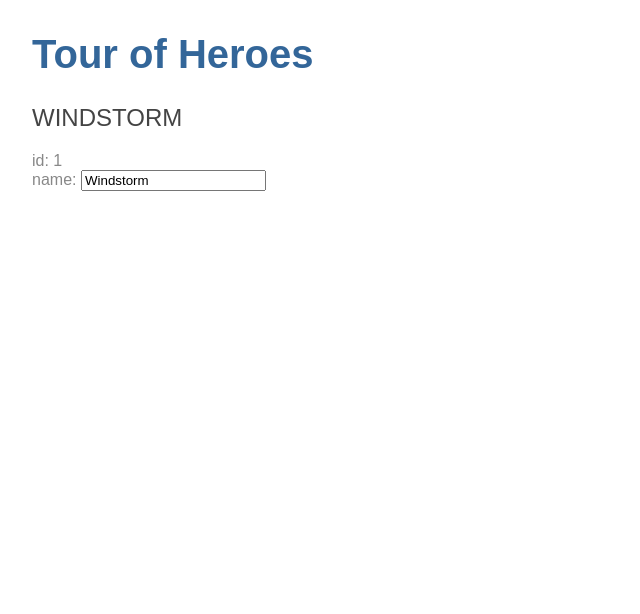
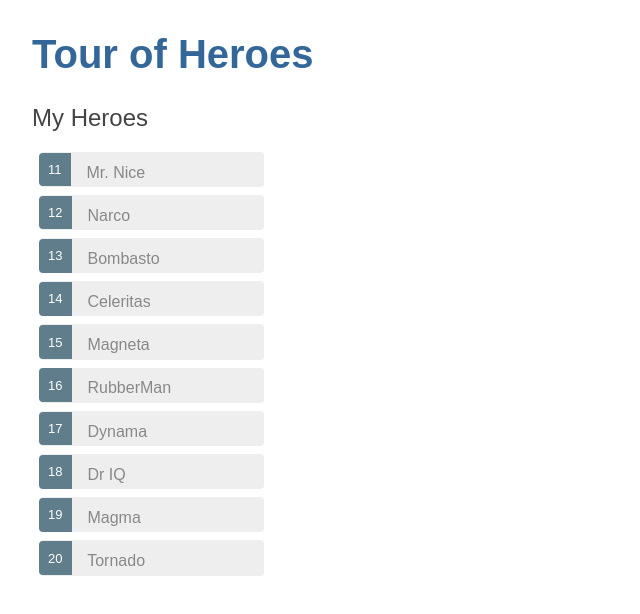
Before and after one commit to apugliese36/Tour-of-Heroes, an Angular app: page / in a window 1280 px wide. Shown: the top 614 px of the page, without its empty margins (0-640 px from the left). Built offline with nearby package versions, Linux system fonts and the light colour scheme.

Commit message:
displayed heroes, used *ngFor and *ngIf and styled

```diff
--- a/src/app/heroes/heroes.component.css
+++ b/src/app/heroes/heroes.component.css
@@ -0,0 +1,48 @@
+/* HeroesComponent's private CSS styles */
+.selected {
+  background-color: #CFD8DC !important;
+  color: white;
+}
+.heroes {
+  margin: 0 0 2em 0;
+  list-style-type: none;
+  padding: 0;
+  width: 15em;
+}
+.heroes li {
+  cursor: pointer;
+  position: relative;
+  left: 0;
+  background-color: #EEE;
+  margin: .5em;
+  padding: .3em 0;
+  height: 1.6em;
+  border-radius: 4px;
+}
+.heroes li.selected:hover {
+  background-color: #BBD8DC !important;
+  color: white;
+}
+.heroes li:hover {
+  color: #607D8B;
+  background-color: #DDD;
+  left: .1em;
+}
+.heroes .text {
+  position: relative;
+  top: -3px;
+}
+.heroes .badge {
+  display: inline-block;
+  font-size: small;
+  color: white;
+  padding: 0.8em 0.7em 0 0.7em;
+  background-color: #607D8B;
+  line-height: 1em;
+  position: relative;
+  left: -1px;
+  top: -4px;
+  height: 1.8em;
+  margin-right: .8em;
+  border-radius: 4px 0 0 4px;
+}
--- a/src/app/heroes/heroes.component.html
+++ b/src/app/heroes/heroes.component.html
@@ -1,8 +1,20 @@
-<h2>{{ hero.name | uppercase }}</h2>
-<div><span>id: </span>{{hero.id}}</div>
+<h2>My Heroes</h2>
+<ul class="heroes">
+  <li *ngFor="let hero of heroes"
+    (click)="onSelect(hero)"
+    [class.selected]="hero === selectedHero">
+    <span class="badge">{{hero.id}}</span> {{hero.name}}
+  </li>
+</ul>
 
-<div>
+<div *ngIf="selectedHero">
+
+  <h2>{{ selectedHero.name | uppercase }} Details</h2>
+  <div><span>id: </span>{{selectedHero.id}}</div>
+  <div>
     <label>name:
-      <input [(ngModel)]="hero.name" placeholder="name">
+      <input [(ngModel)]="selectedHero.name" placeholder="name">
     </label>
+  </div>
+
 </div>
--- a/src/app/heroes/heroes.component.ts
+++ b/src/app/heroes/heroes.component.ts
@@ -1,5 +1,6 @@
 import { Component, OnInit } from '@angular/core';
 import { Hero } from '../hero';
+import { HEROES } from '../mock-heroes';
 
 @Component({
   selector: 'app-heroes',
@@ -7,11 +8,12 @@
   styleUrls: ['./heroes.component.css']
 })
 export class HeroesComponent implements OnInit {
-  hero: Hero = {
-    id: 1,
-    name: 'Windstorm'
+  heroes = HEROES
+  selectedHero: Hero;
+
+  onSelect(hero: Hero): void {
+    this.selectedHero = hero
   }
-
   constructor() { }
 
   ngOnInit() {
--- /dev/null
+++ b/src/app/mock-heroes.ts
@@ -0,0 +1,14 @@
+import { Hero } from './hero';
+
+export const HEROES: Hero[] = [
+  { id: 11, name: 'Mr. Nice' },
+  { id: 12, name: 'Narco' },
+  { id: 13, name: 'Bombasto' },
+  { id: 14, name: 'Celeritas' },
+  { id: 15, name: 'Magneta' },
+  { id: 16, name: 'RubberMan' },
+  { id: 17, name: 'Dynama' },
+  { id: 18, name: 'Dr IQ' },
+  { id: 19, name: 'Magma' },
+  { id: 20, name: 'Tornado' }
+];
```
